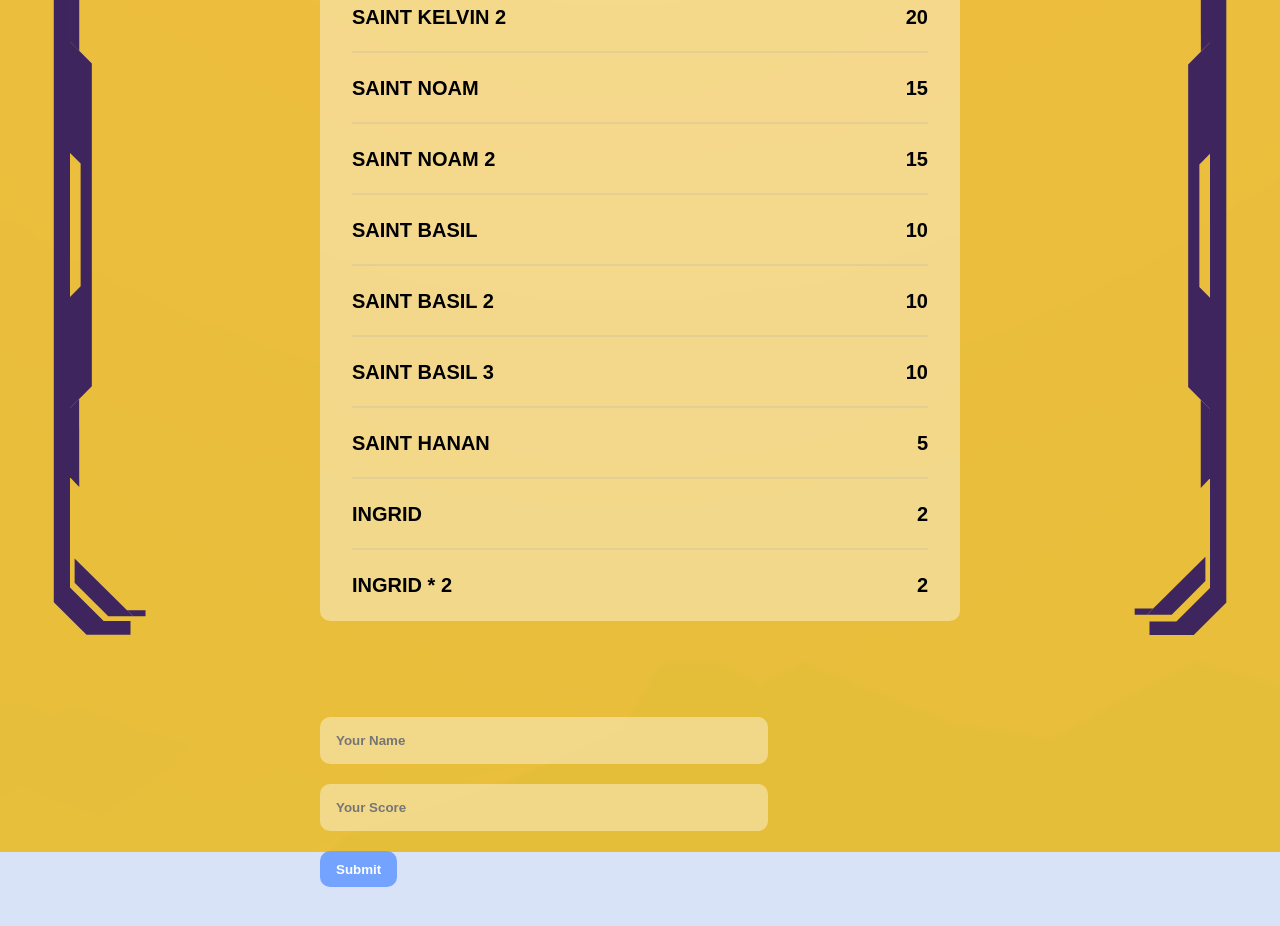
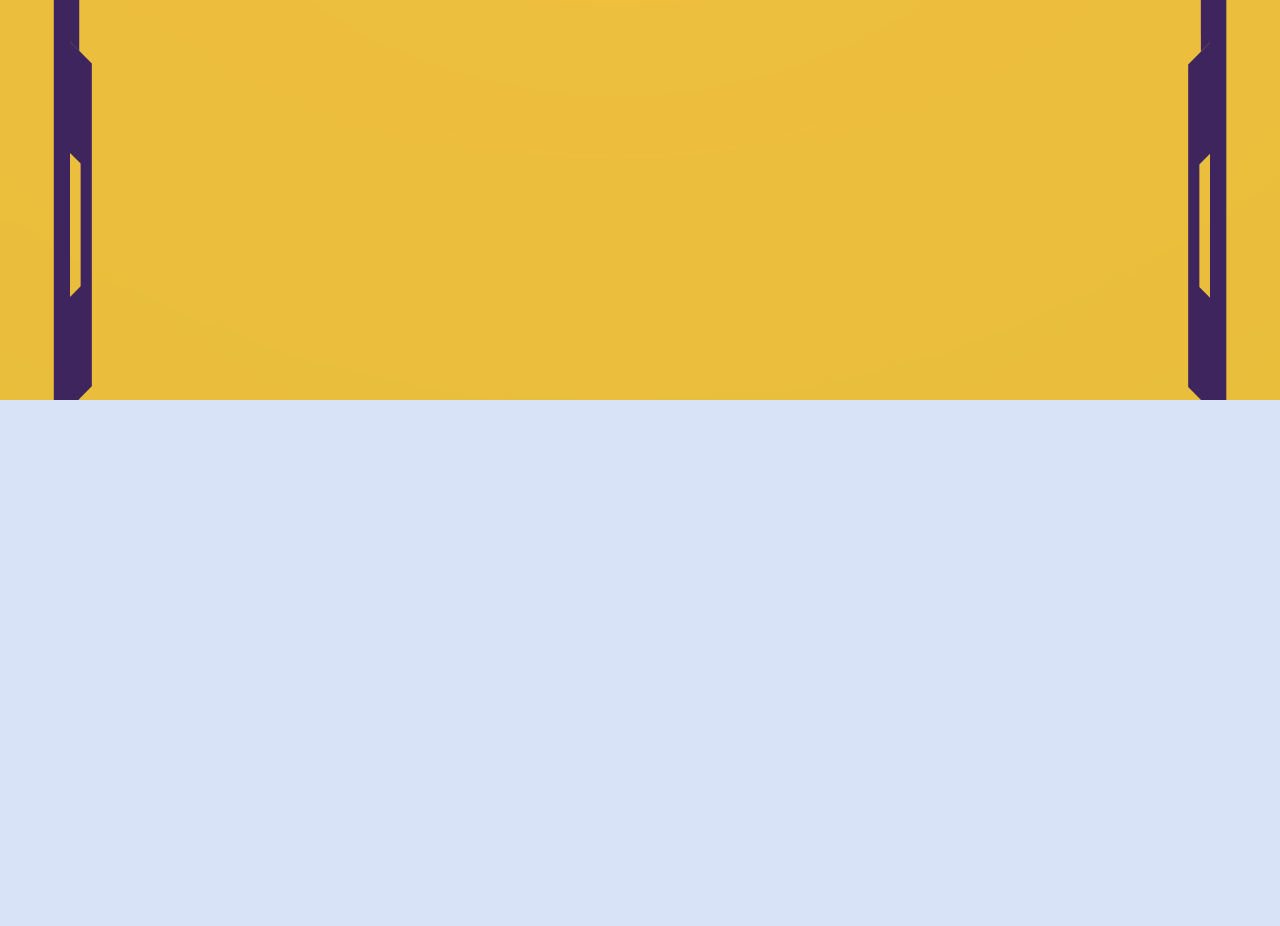
Before and after one commit to lysannefdes/Leaderboard-ryc22, a React (Create React App) app: page / in a window 1280 px wide. Shown: the part 400-1326 px from the top of the page. After the commit the page ends 800 px from the top, so only its background shows below. Built offline with nearby package versions, Linux system fonts and the light colour scheme; the HTML template or start-up script is replaced by a standard one.

Commit message:
Added path based routing , Added local storage

```diff
--- a/package.json
+++ b/package.json
@@ -10,6 +10,7 @@
     "react": "^17.0.2",
     "react-dom": "^17.0.2",
     "react-loader-spinner": "^4.0.0",
+    "react-router-dom": "^6.4.2",
     "react-scripts": "5.0.0",
     "uuid": "^8.3.2",
     "web-vitals": "^2.1.2"
--- a/src/App.js
+++ b/src/App.js
@@ -4,6 +4,11 @@ import { Header } from './components/header/header.component';
 import { Board } from './components/board/board.component';
 import { AddScore } from './components/add-score/add-score.component';
 import { rycScores } from './constants/global';
+import {
+  BrowserRouter as Router,
+  Routes,
+  Route
+} from "react-router-dom";
 
 import { v4 as uuidv4 } from 'uuid';
 import { baseURL, gameID } from './config';
@@ -42,23 +47,44 @@ class App extends React.Component {
     this.loadLeaderboard();
   }
 
+  //   render() {
+  //     return (
+  //       <div className="App">
+  //         <Header title="Leaderboard" />
+  //         <main>
+  //           <div className="container container--flex">
+  //             <Board
+  //   title="scores"
+  //   scores={this.state.scores}
+  //   loading={this.state.loading}
+  //   loadLeaderboard={this.loadLeaderboard}
+  // />
+  //           </div>
+
+  //         </main>
+  //       </div>
+  //     );
+
+  //   }
+  // }
+
+
   render() {
     return (
+      <Router>
         <div className="App">
-        <Header title="Leaderboard" />
-        <main>
-          <div className="container container--flex">
-            <Board
-              title="scores"
+          <Routes>
+            <Route path='*' element={<Header title="Leaderboard" />}/>
+            <Route exact path='/leaderboard-react' element={<Board title="scores"
                 scores={this.state.scores}
                 loading={this.state.loading}
                 loadLeaderboard={this.loadLeaderboard}
-            />
+              />} />
+            <Route exact path='/add' element={<AddScore loadLeaderboard={this.loadLeaderboard} />}></Route>
+          </Routes>
         </div>
-		  <AddScore loadLeaderboard={this.loadLeaderboard} />
-        </main>
-      </div>
-    );
+      </Router>
+    )
   }
 }
 
--- a/src/components/board/board.component.jsx
+++ b/src/components/board/board.component.jsx
@@ -11,6 +11,7 @@ import './board.styles.css';
 export class Board extends React.Component {
   render() {
     return (
+      <div className="container container--flex">
       <section className="board">
         {this.props.loading ? (
           <Loader type="TailSpin" color="#3563be" height={50} width={50} />
@@ -18,6 +19,7 @@ export class Board extends React.Component {
           <Scoreboard scores={this.props.scores} />
         )}
       </section>
+      </div>
     );
   }
 }
```
Also changed, not shown: 1 other file (tests, documents, lock files or other folders). Lines whose indentation alone changed are shown as unchanged.
